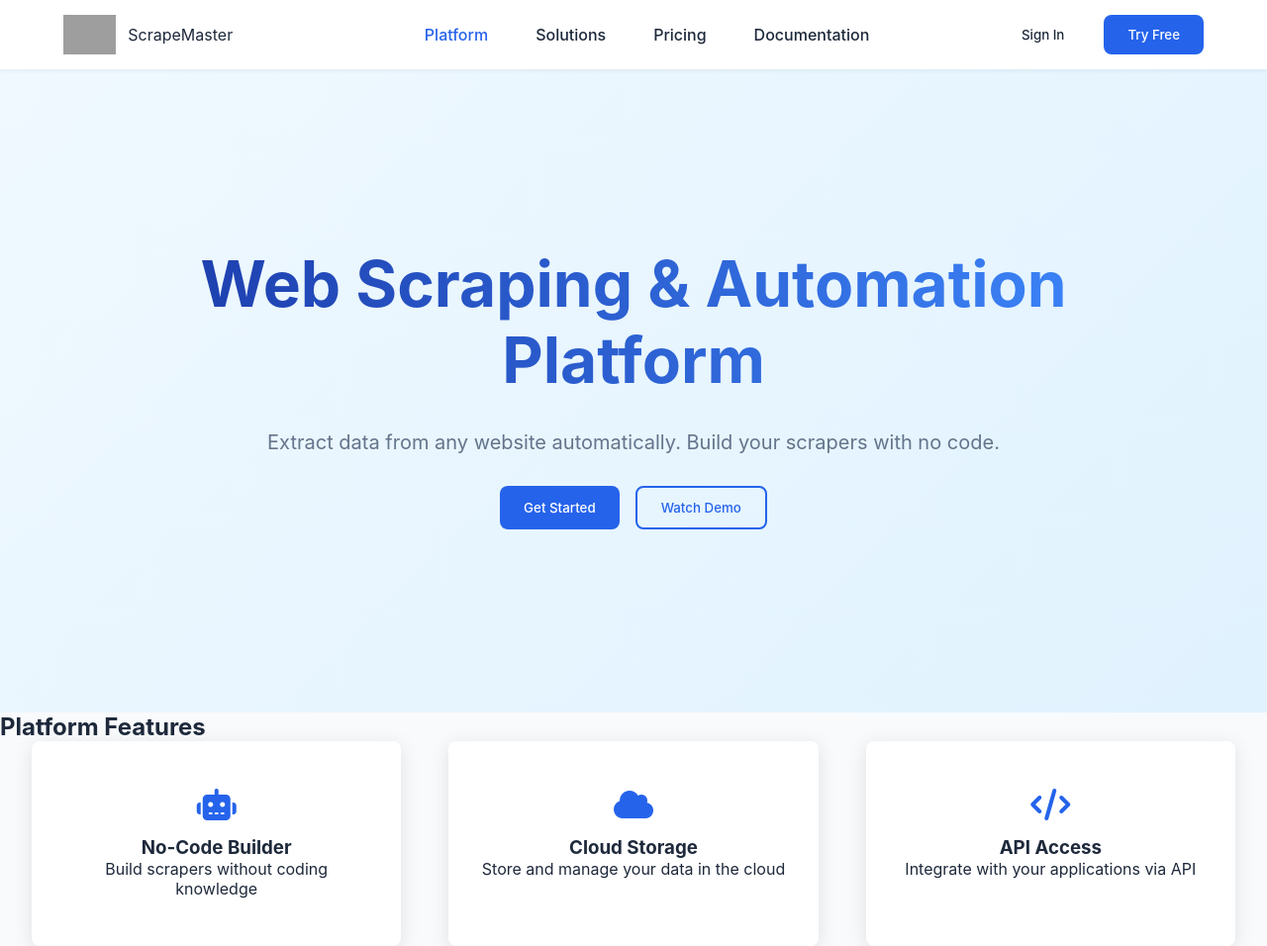
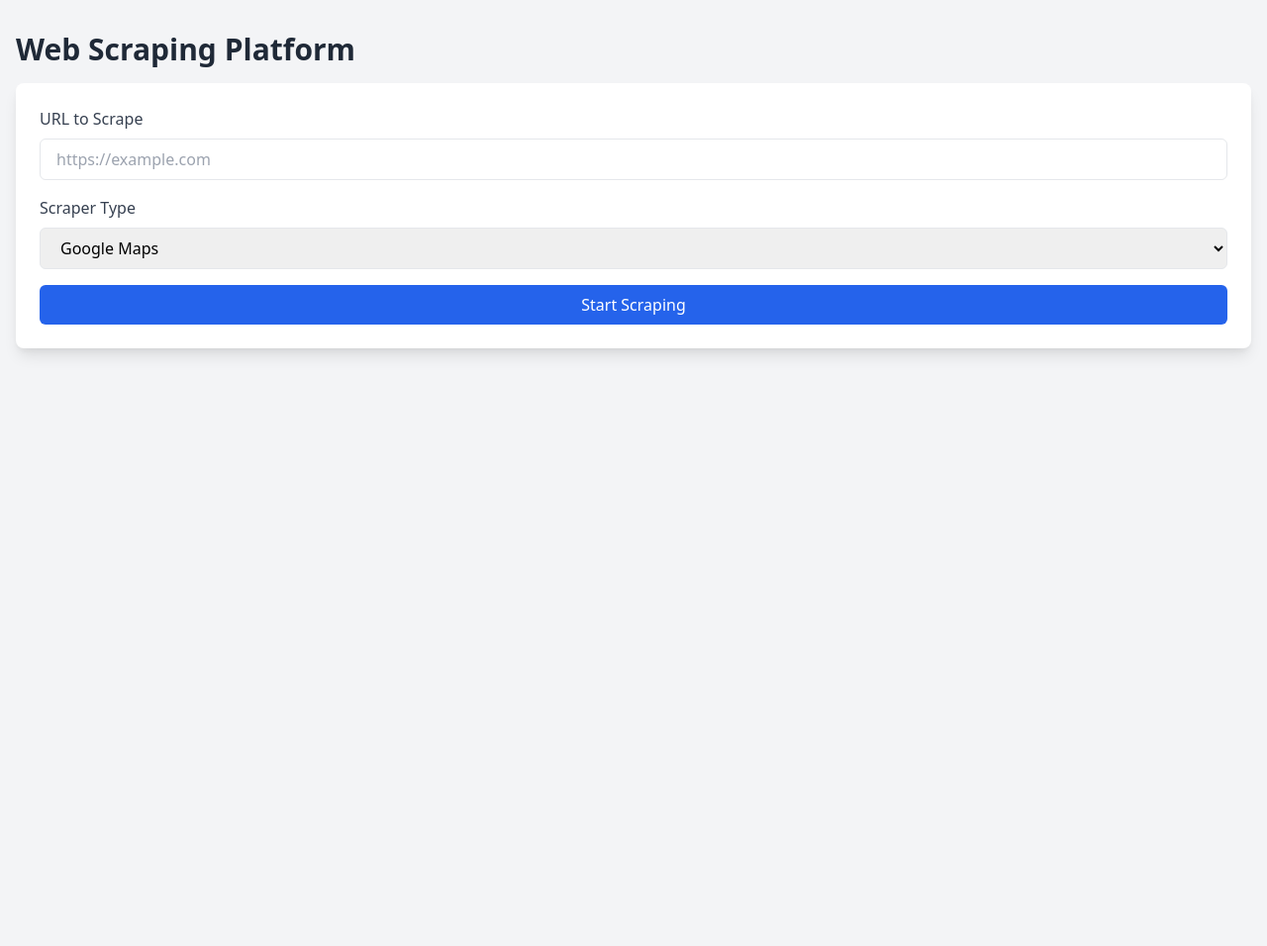
Before and after one commit to AKSHU70186/Akash, a FastAPI app: template app/templates/index.html in a window 1280 px wide. Shown: the whole page at 99% size. After the commit the page ends 359 px from the top, so only its background shows below. Run offline with FastAPI, Linux system fonts and the light colour scheme; the template is opened without the code that fills it, so the values that code supplies are empty; grey boxes are pictures that could not be loaded.

Commit message:
Fix template structure and add basic index page

```diff
--- a/app/main.py
+++ b/app/main.py
@@ -1,87 +1,39 @@
-from fastapi import FastAPI, Form, Request, HTTPException
-from fastapi.responses import HTMLResponse
+from fastapi import FastAPI, Request, Form, HTTPException
 from fastapi.staticfiles import StaticFiles
 from fastapi.templating import Jinja2Templates
-from typing import Dict, Any
+from fastapi.responses import HTMLResponse
 import logging
-import os
-from .routers import scrapers
-from .middleware.rate_limiter import RateLimiter
-from .proxy_manager import ProxyRotator
-from .queue_manager import queue_manager
 
-# Setup logging
+app = FastAPI()
+
+# Configure logging
 logging.basicConfig(level=logging.INFO)
 logger = logging.getLogger(__name__)
-
-# Create FastAPI instance
-app = FastAPI(title="Web Scraper")
-
-# Ensure directories exist
-os.makedirs("app/static", exist_ok=True)
-os.makedirs("app/templates", exist_ok=True)
 
 # Mount static files
 app.mount("/static", StaticFiles(directory="app/static"), name="static")
 
-# Setup templates
+# Templates
 templates = Jinja2Templates(directory="app/templates")
-
-# Initialize components
-rate_limiter = RateLimiter()
-proxy_rotator = ProxyRotator()
-
-# Include routers
-app.include_router(scrapers.router, prefix="/api")
 
 @app.get("/", response_class=HTMLResponse)
 async def home(request: Request):
     try:
-        return templates.TemplateResponse(
-            "test.html",
-            {
-                "request": request,
-            }
-        )
+        return templates.TemplateResponse("index.html", {"request": request})
     except Exception as e:
         logger.error(f"Error rendering template: {str(e)}")
-        raise HTTPException(status_code=500, detail=str(e))
+        return templates.TemplateResponse(
+            "error.html",
+            {"request": request, "error_message": str(e)}
+        )
 
-@app.post("/test-scrape")
-async def test_scrape(url: str = Form(...), scraper_type: str = Form(...)):
+@app.get("/test", response_class=HTMLResponse)
+async def test(request: Request):
     try:
-        logger.info(f"Received scraping request for URL: {url} with type: {scraper_type}")
-
-        # For testing, return dummy data
-        return {
-            "status": "success",
-            "data": {
-                "url": url,
-                "type": scraper_type,
-                "sample_data": "Test data scraped successfully"
-            }
-        }
+        return templates.TemplateResponse("test.html", {"request": request})
     except Exception as e:
-        logger.error(f"Error during scraping: {str(e)}")
-        raise HTTPException(status_code=500, detail=str(e))
-
-@app.get("/health")
-async def health_check():
-    return {"status": "healthy"}
-
-# Error handler for 500 Internal Server Error
-@app.exception_handler(500)
-async def internal_server_error(request: Request, exc: HTTPException):
-    return templates.TemplateResponse(
-        "error.html",
-        {
-            "request": request,
-            "error_message": str(exc.detail)
-        },
-        status_code=500
-    )
-
-# Make sure this is at the end of the file
-if __name__ == "__main__":
-    import uvicorn
-    uvicorn.run(app, host="127.0.0.1", port=8000)
+        logger.error(f"Error rendering template: {str(e)}")
+        return templates.TemplateResponse(
+            "error.html",
+            {"request": request, "error_message": str(e)}
+        )
--- a/app/templates/index.html
+++ b/app/templates/index.html
@@ -4,62 +4,34 @@
     <meta charset="UTF-8">
     <meta name="viewport" content="width=device-width, initial-scale=1.0">
     <title>Web Scraping Platform</title>
-    <link rel="stylesheet" href="{{ url_for('static', path='/css/styles.css') }}">
-    <link rel="stylesheet" href="https://cdnjs.cloudflare.com/ajax/libs/font-awesome/6.5.1/css/all.min.css">
+    <link href="https://cdn.jsdelivr.net/npm/tailwindcss@2.2.19/dist/tailwind.min.css" rel="stylesheet">
 </head>
-<body>
-    <!-- Navigation Bar -->
-    <nav class="navbar">
-        <div class="nav-brand">
-            <img src="https://m.media-amazon.com/images/I/61EAQ6Xr0wL.png" alt="Logo" class="logo">
-            <span>ScrapeMaster</span>
+<body class="bg-gray-100">
+    <div class="container mx-auto px-4 py-8">
+        <h1 class="text-3xl font-bold text-gray-800 mb-4">Web Scraping Platform</h1>
+        <div class="bg-white rounded-lg shadow-lg p-6">
+            <form action="/scrape" method="POST" class="space-y-4">
+                <div>
+                    <label class="block text-gray-700 mb-2">URL to Scrape</label>
+                    <input type="url" name="url" required
+                        class="w-full px-4 py-2 border rounded-md focus:outline-none focus:border-blue-500"
+                        placeholder="https://example.com">
+                </div>
+                <div>
+                    <label class="block text-gray-700 mb-2">Scraper Type</label>
+                    <select name="scraper_type" required
+                        class="w-full px-4 py-2 border rounded-md focus:outline-none focus:border-blue-500">
+                        <option value="google_maps">Google Maps</option>
+                        <option value="e_commerce">E-Commerce</option>
+                        <option value="news">News</option>
+                    </select>
+                </div>
+                <button type="submit"
+                    class="w-full bg-blue-600 text-white py-2 px-4 rounded-md hover:bg-blue-700">
+                    Start Scraping
+                </button>
+            </form>
         </div>
-        <div class="nav-links">
-            <a href="#" class="active">Platform</a>
-            <a href="#">Solutions</a>
-            <a href="#">Pricing</a>
-            <a href="#">Documentation</a>
-        </div>
-        <div class="nav-auth">
-            <button class="btn btn-secondary">Sign In</button>
-            <button class="btn btn-primary">Try Free</button>
-        </div>
-    </nav>
-
-    <!-- Main Content -->
-    <section class="hero">
-        <div class="hero-content">
-            <h1>Web Scraping & Automation Platform</h1>
-            <p>Extract data from any website automatically. Build your scrapers with no code.</p>
-            <div class="hero-buttons">
-                <button class="btn btn-primary">Get Started</button>
-                <button class="btn btn-outline">Watch Demo</button>
-            </div>
-        </div>
-    </section>
-
-    <!-- Dashboard -->
-    <section class="dashboard">
-        <h2>Platform Features</h2>
-        <div class="features-grid">
-            <div class="feature-card">
-                <i class="fas fa-robot"></i>
-                <h3>No-Code Builder</h3>
-                <p>Build scrapers without coding knowledge</p>
-            </div>
-            <div class="feature-card">
-                <i class="fas fa-cloud"></i>
-                <h3>Cloud Storage</h3>
-                <p>Store and manage your data in the cloud</p>
-            </div>
-            <div class="feature-card">
-                <i class="fas fa-code"></i>
-                <h3>API Access</h3>
-                <p>Integrate with your applications via API</p>
-            </div>
-        </div>
-    </section>
-
-    <script src="{{ url_for('static', path='/js/script.js') }}"></script>
+    </div>
 </body>
 </html>
```
